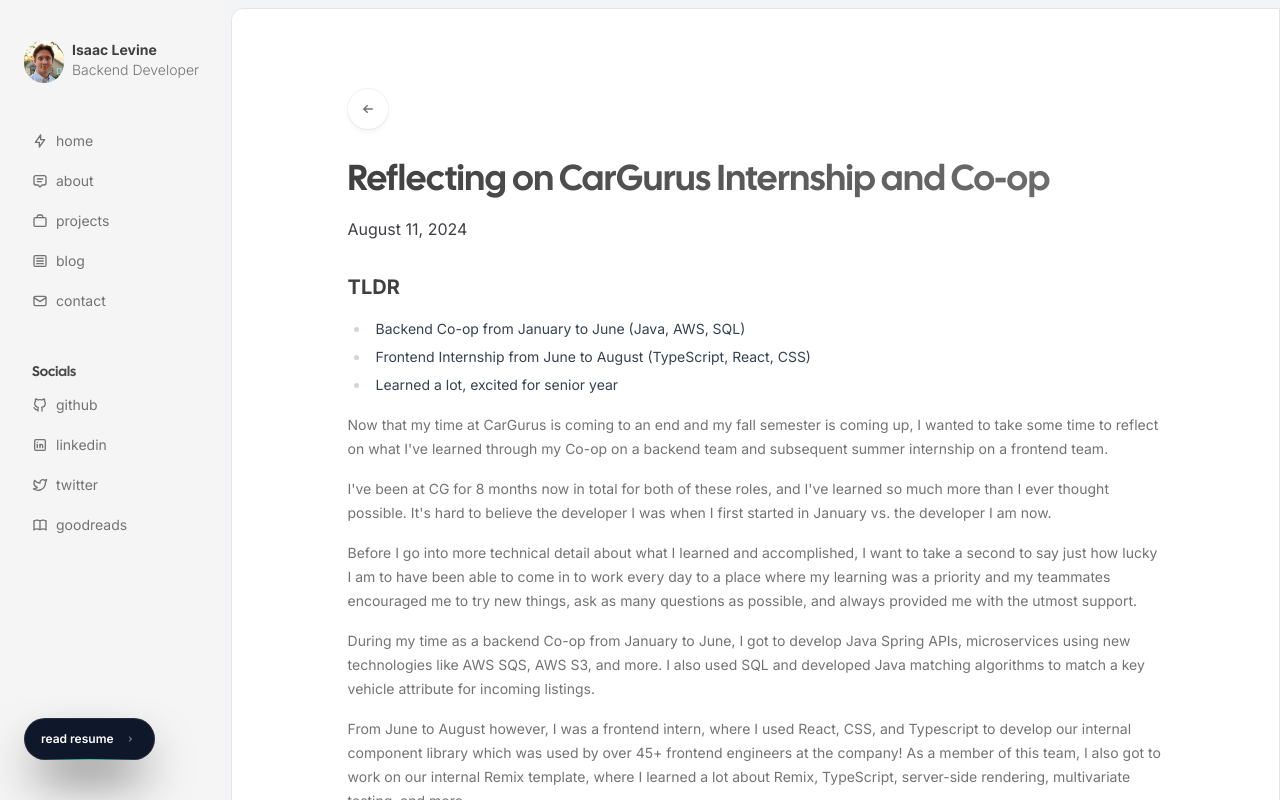
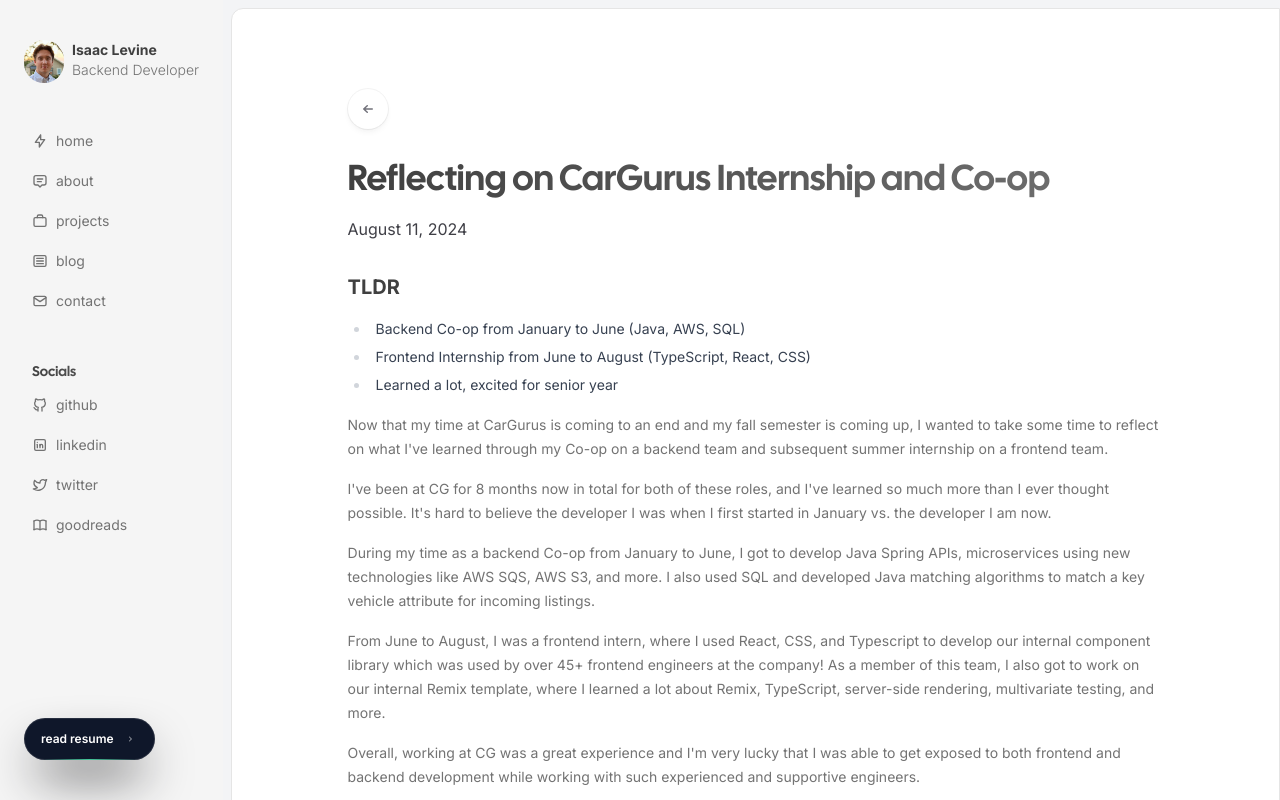
Before and after one commit to isaac-levine/portfolio, a Next.js app: page /blog/reflecting-on-cg-internship-and-coop in a window 1280 px wide. Built offline with nearby package versions, Linux system fonts and the light colour scheme.

Commit message:
minor fixes

```diff
--- a/src/app/blog/reflecting-on-cg-internship-and-coop/content.mdx
+++ b/src/app/blog/reflecting-on-cg-internship-and-coop/content.mdx
@@ -20,11 +20,9 @@
 
 I've been at CG for 8 months now in total for both of these roles, and I've learned so much more than I ever thought possible. It's hard to believe the developer I was when I first started in January vs. the developer I am now.
 
-Before I go into more technical detail about what I learned and accomplished, I want to take a second to say just how lucky I am to have been able to come in to work every day to a place where my learning was a priority and my teammates encouraged me to try new things, ask as many questions as possible, and always provided me with the utmost support.
-
 During my time as a backend Co-op from January to June, I got to develop Java Spring APIs, microservices using new technologies like AWS SQS, AWS S3, and more. I also used SQL and developed Java matching algorithms to match a key vehicle attribute for incoming listings.
 
-From June to August however, I was a frontend intern, where I used React, CSS, and Typescript to develop our internal component library which was used by over 45+ frontend engineers at the company! As a member of this team, I also got to work on our internal Remix template, where I learned a lot about Remix, TypeScript, server-side rendering, multivariate testing, and more.
+From June to August, I was a frontend intern, where I used React, CSS, and Typescript to develop our internal component library which was used by over 45+ frontend engineers at the company! As a member of this team, I also got to work on our internal Remix template, where I learned a lot about Remix, TypeScript, server-side rendering, multivariate testing, and more.
 
 Overall, working at CG was a great experience and I'm very lucky that I was able to get exposed to both frontend and backend development while working with such experienced and supportive engineers.
 
--- a/src/app/projects/page.tsx
+++ b/src/app/projects/page.tsx
@@ -15,7 +15,7 @@
 export default function ProjectPage() {
   return (
     <Container>
-      <span className="text-4xl">⚡</span>
+      <span className="text-4xl">🚀</span>
       <Heading className="font-black mb-10">
         {" "}
         What I&apos;ve been working on
--- a/src/components/About.tsx
+++ b/src/components/About.tsx
@@ -94,8 +94,8 @@
           and read my thoughts on my blog.
         </Paragraph> */}
 
-        <Paragraph className="mt-4">
-          When I&apos;m not coding, I play for Northeastern&apos;s Men&apos;s
+        {/* <Paragraph className="mt-4">
+          Outside of work and school, I play for Northeastern&apos;s Men&apos;s
           Club Lacrosse team and am a big Boston sports fan. If you want to chat
           about tech, startups, or anything else, feel free to reach out at{" "}
           <a
@@ -105,7 +105,7 @@
             isaacmlevine4@gmail.com
           </a>
           .
-        </Paragraph>
+        </Paragraph> */}
       </div>
     </div>
   );
```
